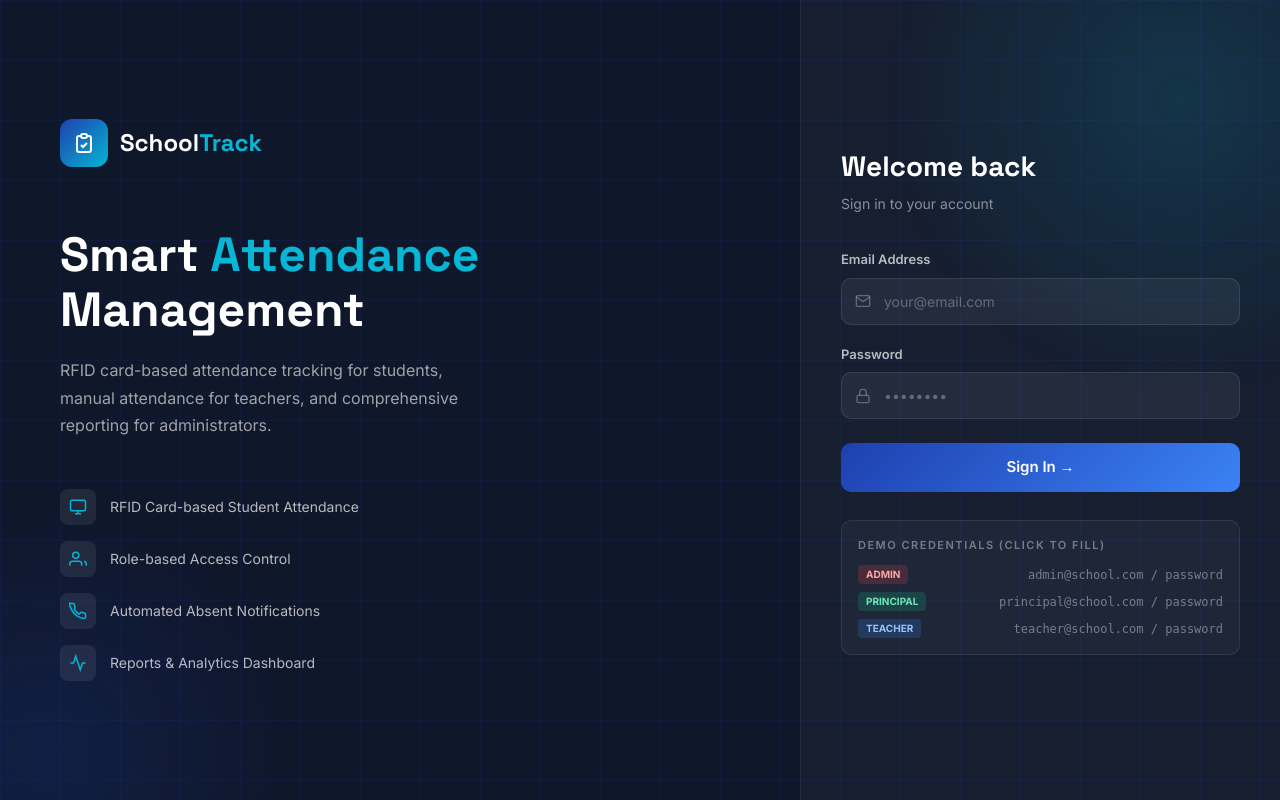
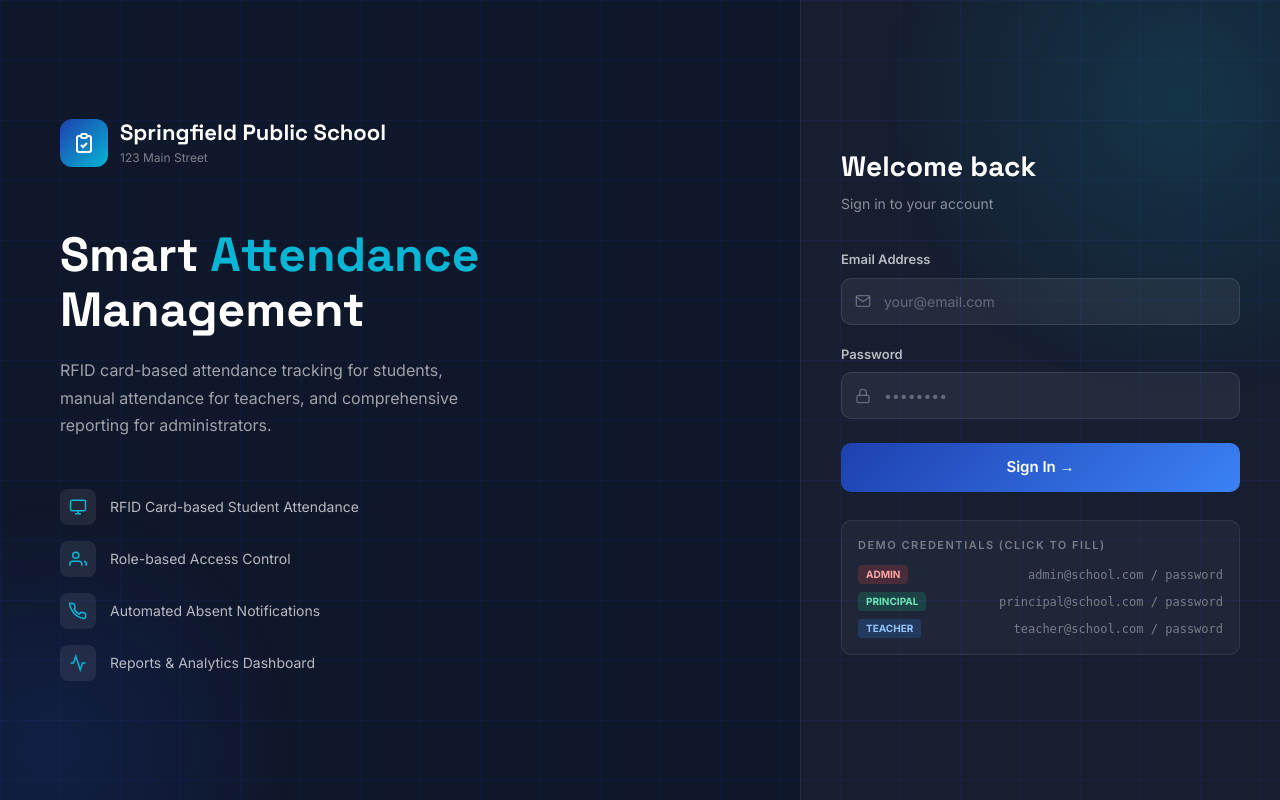
Before and after one commit to XplorerJV/SchoolTrack, a PHP site: page /school/ in a window 1280 px wide. Run offline with PHP 8.4, Linux system fonts and the light colour scheme; data comes from the database, SQL or seed files in the repository; some libraries are stand-ins or nearby versions.

Commit message:
feat: show school name and address on login page from DB settings

```diff
--- a/index.php
+++ b/index.php
@@ -5,6 +5,11 @@ if (isLoggedIn()) {
     header('Location: ' . getRoleDashboard($_SESSION['role']));
     exit;
 }
+
+$schoolName    = getSetting('school_name') ?: 'Springfield Public School';
+$schoolAddress = getSetting('school_address') ?: '';
+// Show only first line of address (short)
+$shortAddress  = explode(',', $schoolAddress)[0] ?? '';
 
 $error = '';
 if ($_SERVER['REQUEST_METHOD'] === 'POST') {
@@ -28,7 +33,7 @@ if ($_SERVER['REQUEST_METHOD'] === 'POST') {
 <head>
 <meta charset="UTF-8">
 <meta name="viewport" content="width=device-width, initial-scale=1.0">
-<title>SchoolTrack — Attendance Management</title>
+<title><?= htmlspecialchars($schoolName) ?> — Attendance Management</title>
 <link rel="preconnect" href="https://fonts.googleapis.com">
 <link href="https://fonts.googleapis.com/css2?family=Inter:wght@300;400;500;600;700&family=Space+Grotesk:wght@600;700&display=swap" rel="stylesheet">
 <script src="https://cdn.tailwindcss.com"></script>
@@ -48,8 +53,7 @@ body{font-family:'Inter',sans-serif;min-height:100vh;display:flex;background:#0f
 .left-panel{flex:1;display:flex;flex-direction:column;justify-content:center;padding:60px;color:#fff;}
 .brand{display:flex;align-items:center;gap:12px;margin-bottom:60px;}
 .brand-icon{width:48px;height:48px;background:linear-gradient(135deg,#1e40af,#06b6d4);border-radius:12px;display:flex;align-items:center;justify-content:center;}
-.brand-name{font-family:'Space Grotesk',sans-serif;font-size:24px;font-weight:700;color:#fff;}
-.brand-name span{color:#06b6d4;}
+.brand-name{font-family:'Space Grotesk',sans-serif;font-size:22px;font-weight:700;color:#fff;line-height:1.2;}
 .hero-title{font-family:'Space Grotesk',sans-serif;font-size:48px;font-weight:700;line-height:1.15;margin-bottom:20px;}
 .hero-title span{color:#06b6d4;}
 .hero-sub{font-size:16px;color:rgba(255,255,255,.6);line-height:1.7;max-width:400px;}
@@ -100,7 +104,12 @@ body{font-family:'Inter',sans-serif;min-height:100vh;display:flex;background:#0f
     <div class="left-panel">
         <div class="brand">
             <div class="brand-icon"><svg width="24" height="24" fill="none" stroke="white" stroke-width="2" viewBox="0 0 24 24"><path d="M9 5H7a2 2 0 00-2 2v12a2 2 0 002 2h10a2 2 0 002-2V7a2 2 0 00-2-2h-2M9 5a2 2 0 002 2h2a2 2 0 002-2M9 5a2 2 0 012-2h2a2 2 0 012 2m-6 9l2 2 4-4"/></svg></div>
-            <div class="brand-name">School<span>Track</span></div>
+            <div>
+                <div class="brand-name"><?= htmlspecialchars($schoolName) ?></div>
+                <?php if ($shortAddress): ?>
+                <div style="font-size:12px;color:rgba(255,255,255,.45);margin-top:3px;"><?= htmlspecialchars($shortAddress) ?></div>
+                <?php endif; ?>
+            </div>
         </div>
         <h1 class="hero-title">Smart <span>Attendance</span><br>Management</h1>
         <p class="hero-sub">RFID card-based attendance tracking for students, manual attendance for teachers, and comprehensive reporting for administrators.</p>
```
